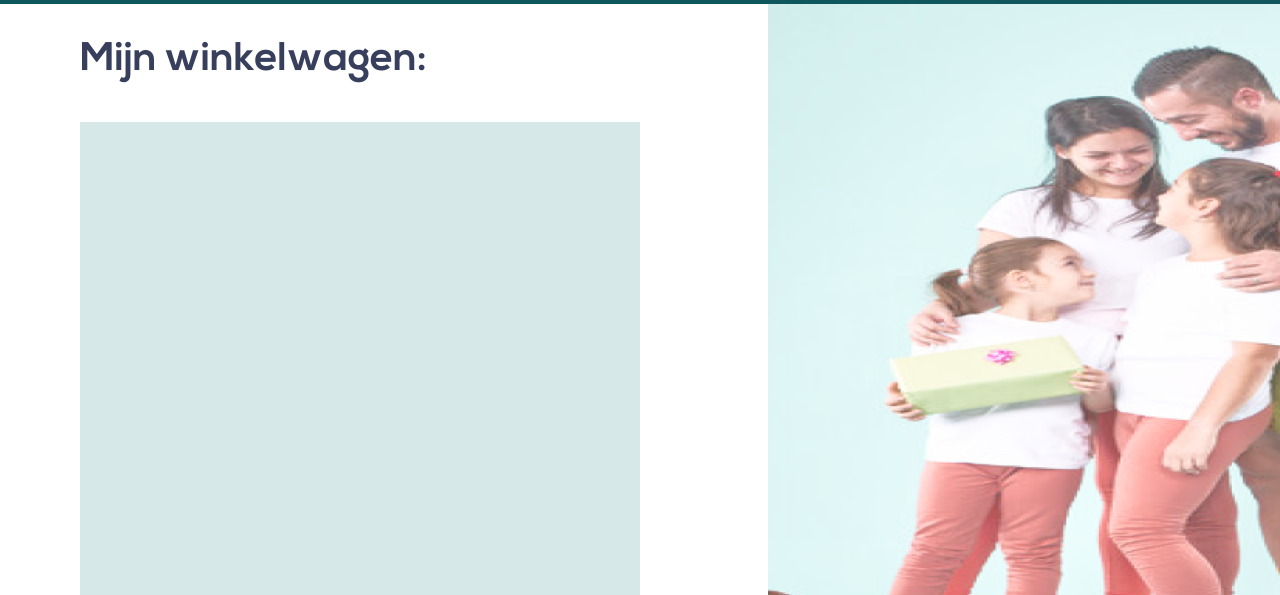
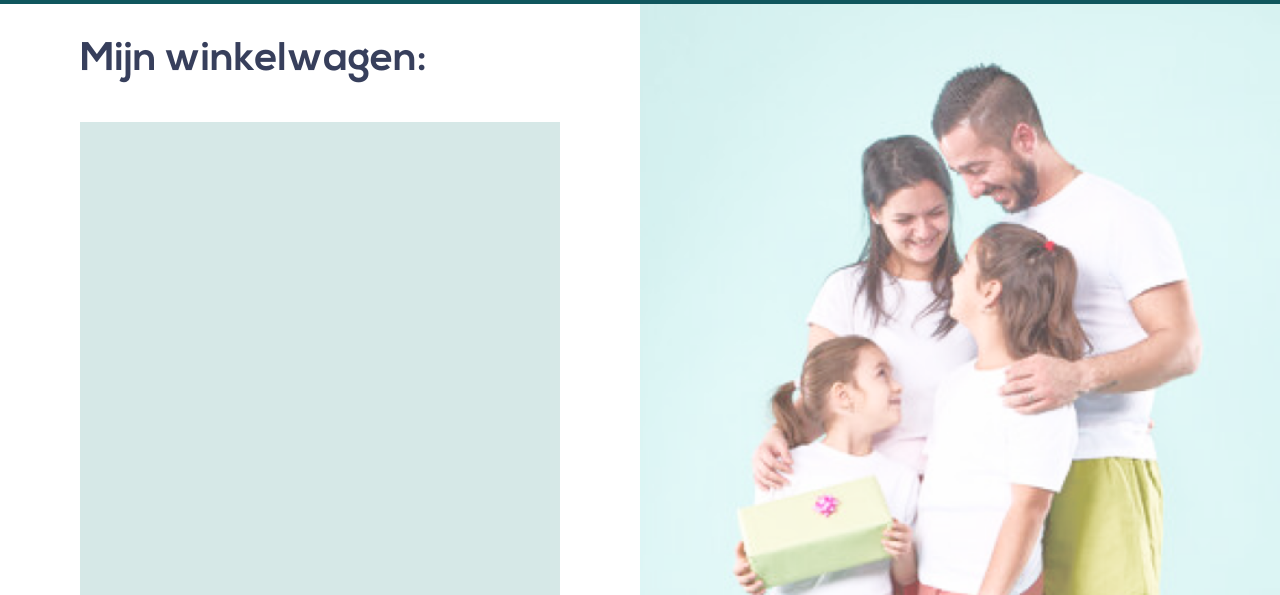
Before and after one commit to DinandRengers/SunnySocks-P1-IC-INF-1D, a PHP site: page /pages/Winkelwagen.html in a window 1280 px wide. Shown: the part 92-687 px from the top of the page. Run offline with PHP 8.4, Linux system fonts and the light colour scheme.

Commit message:
Winkelwagen pagina qua design helemaal af, hoef alleen het werkend te maken via php.

```diff
--- a/css/winkelwagen.css
+++ b/css/winkelwagen.css
@@ -9,18 +9,18 @@ html, body
     width: 100%;
 }
 
+footer
+{
+  margin-top: 0;
+}
+
 .winkelwagenbanner
 {
+    background-image: url(../content/Winkelwagenportrait.png);
+    background-size: cover;
     display: flex;
     justify-content: center;
-    max-height: 45rem;
     padding-inline: 3rem;
-}
-
-.winkelwagenbanner > img
-{
-    width: auto;
-    height: auto;
 }
 
 .contentwinkelwagen
@@ -40,7 +40,7 @@ html, body
     margin-block: 3rem;
     margin-inline: 5rem;
     border-radius: 2rem;
-    width: 35rem;
+    width: auto;
     height: auto;
 }
 
--- a/pages/Winkelwagen.html
+++ b/pages/Winkelwagen.html
@@ -44,10 +44,7 @@
                 </div>
                     <div class="totaalprijs"></div>
         </section>
-        <section class="winkelwagenbanner">
-            <img src="../content/Winkelwagenportrait.png" alt="winkelwagenbanner">
-
-        </section>
+        <section class="winkelwagenbanner"></section>
     </main>
 
     <footer>
```
